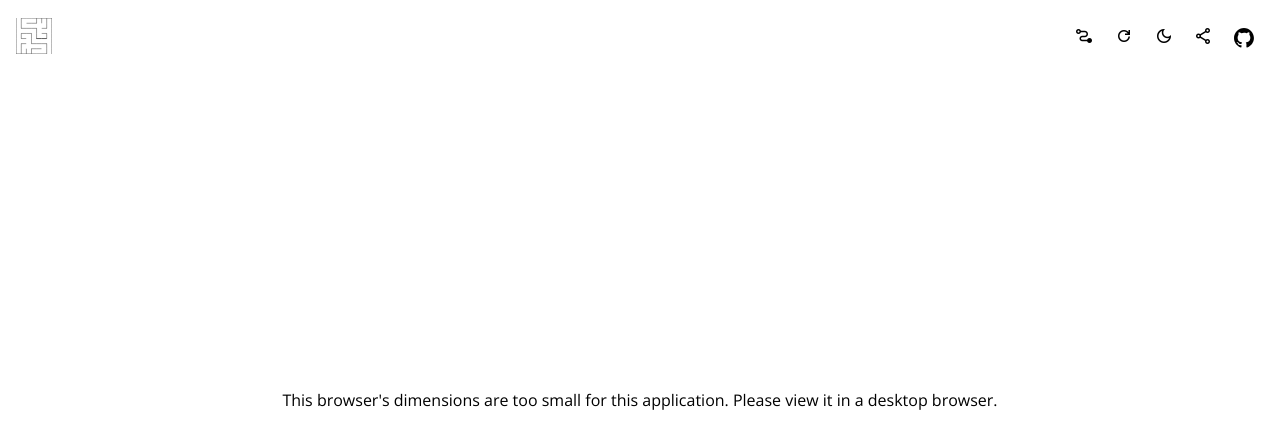
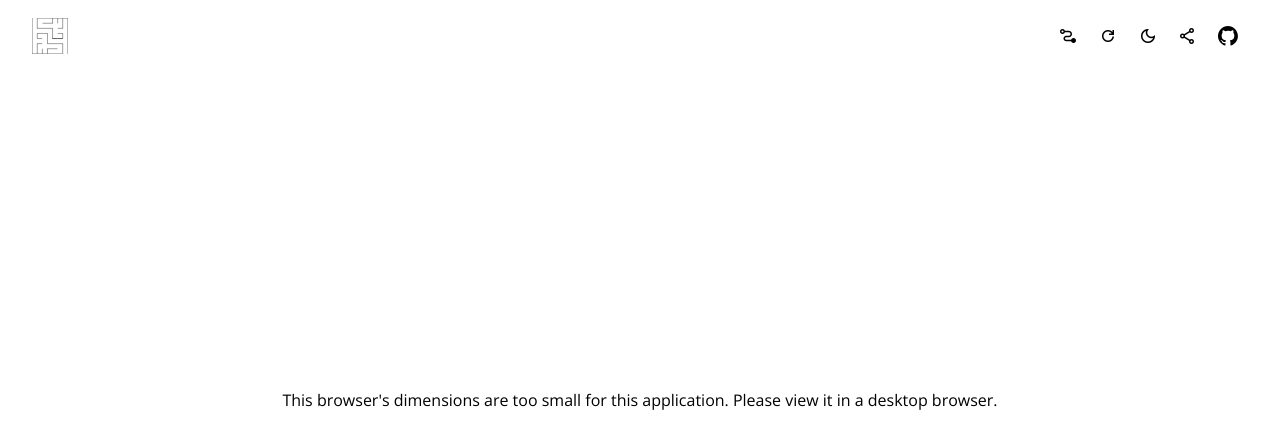
Before and after one commit to chrispyles/amaze, an Angular app: page / in a window 1280 px wide. Shown: the top 448 px of the page. Built offline with nearby package versions, Linux system fonts and the light colour scheme; what decorator-cache-getter, exhaustive would draw is missing.

Commit message:
fix github logo alignment

```diff
--- a/src/app/app.component.scss
+++ b/src/app/app.component.scss
@@ -21,6 +21,10 @@ header {
   > div {
     display: flex;
   }
+
+  github-logo {
+    display: inherit;
+  }
 }
 
 .snack-bar {
--- a/src/styles.scss
+++ b/src/styles.scss
@@ -1,6 +1,7 @@
 @import url('https://fonts.googleapis.com/css2?family=Material+Symbols+Outlined:opsz,wght,FILL,GRAD@20..48,100..700,0..1,-50..200&family=Open+Sans:ital,wght@0,300..800;1,300..800');
 
 * {
+  box-sizing: border-box;
   margin: 0;
 }
 
```
